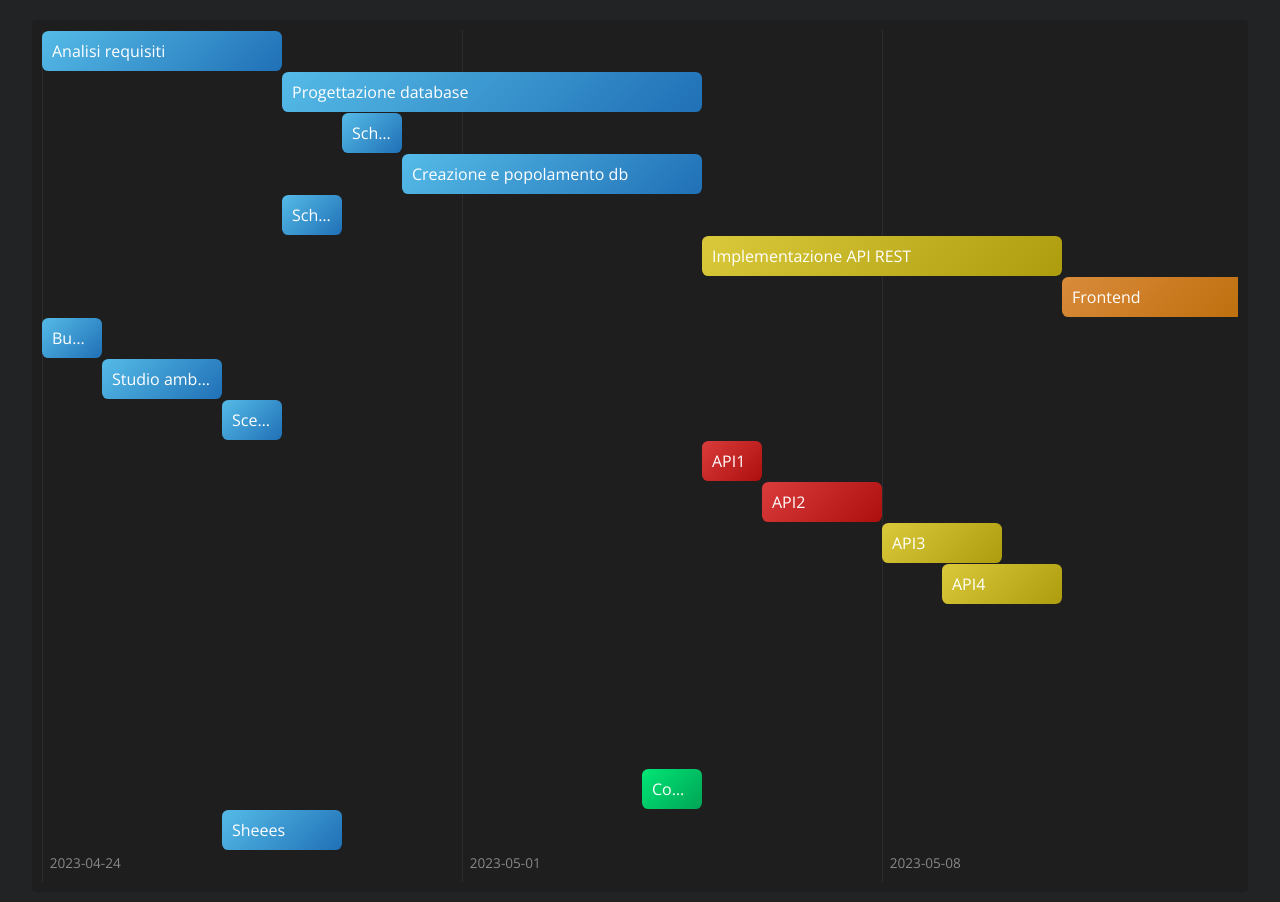
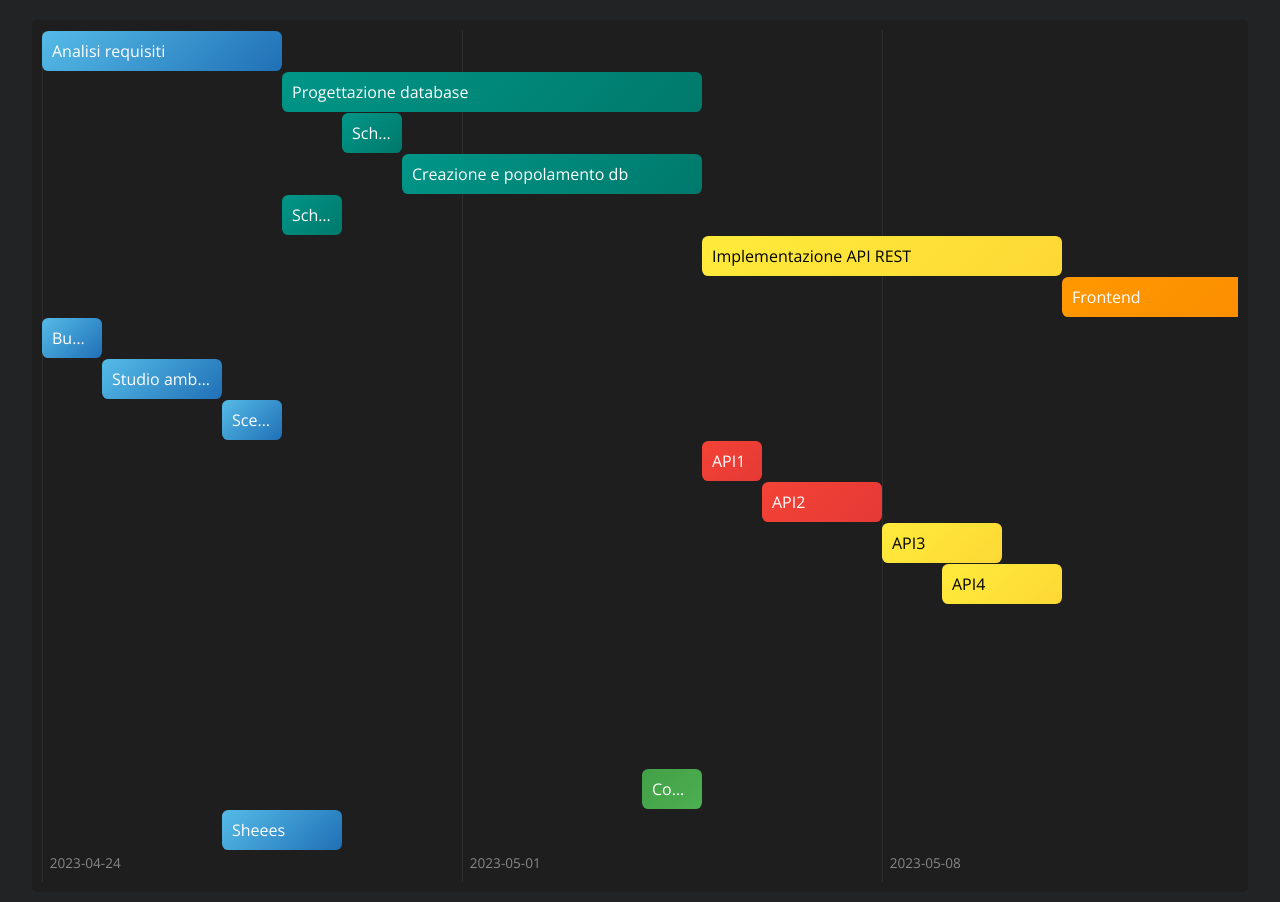
Before and after one commit to Maruchero/WBMaster, a Django app: template templates/project.html in a window 1280 px wide. Shown: the part 234-1136 px from the top of the page. Run offline with Django 4.2, Linux system fonts and the light colour scheme; the template is opened without the code that fills it: values that come from a table or form of the project are taken from there, others are empty; data comes from the database, SQL or seed files in the repository; both versions use the stored data as it was after the commit.

Commit message:
Task colors correction

```diff
--- a/static/css/project.css
+++ b/static/css/project.css
@@ -1,30 +1,37 @@
 .green {
-  --task-gradient: linear-gradient(135deg, #00e676, #00a455);
-  --task-gradient-focus: linear-gradient(135deg, #069f55, #00994f);
+  --task-gradient: linear-gradient(135deg, #43A047, #4CAF50);
+  --task-gradient-focus: linear-gradient(135deg, #2E7D32, #1B5E20);
   --task-focus: #44714252;
 }
 
+.teal {
+  --task-gradient: linear-gradient(135deg, #009688, #00796B);
+  --task-gradient-focus: linear-gradient(135deg, #00796B, #00695C);
+  --task-focus: #28474352;
+}
+
 .red {
-  --task-gradient: linear-gradient(135deg, #da3b3b, #ad0e0e);
-  --task-gradient-focus: linear-gradient(135deg, #a52525, #9f1919);
-  --task-focus: #71424252;
+  --task-gradient: linear-gradient(135deg, #F44336, #E53935);
+  --task-gradient-focus: linear-gradient(135deg, #C62828, #B71C1C);
+  --task-focus: #723d3d52;
 }
 
 .yellow {
-  --task-gradient: linear-gradient(135deg, #daca3b, #ad9d0e);
-  --task-gradient-focus: linear-gradient(135deg, #a7a335, #998b0d);
-  --task-focus: #716b4252;
+  --task-gradient: linear-gradient(135deg, #FFEB3B, #FDD835);
+  --task-gradient-focus: linear-gradient(135deg, #FBC02D, #F9A825);
+  --task-focus: #4b451552;
+  color: #000;
 }
 
 .orange {
-  --task-gradient: linear-gradient(135deg, #da8b3b, #b66700);
-  --task-gradient-focus: linear-gradient(135deg, #c57b13, #c25e00);
-  --task-focus: #71624252;
+  --task-gradient: linear-gradient(135deg, #FF9800, #FB8C00);
+  --task-gradient-focus: linear-gradient(135deg, #F57C00, #EF6C00);
+  --task-focus: #755f3e52;
 }
 
 .purple {
-  --task-gradient: linear-gradient(135deg, #b23bda, #8900b6);
-  --task-gradient-focus: linear-gradient(135deg, #8412b9, #7e00c2);
+  --task-gradient: linear-gradient(135deg, #AB47BC, #a429b9);
+  --task-gradient-focus: linear-gradient(135deg, #8E24AA, #7B1FA2);
   --task-focus: #66427152;
 }
 
@@ -67,7 +74,6 @@
   translate: 0 -50% !important;
   right: 25px;
   box-sizing: border-box;
-  padding: 0 10px;
   border-radius: 5px;
   box-shadow: -4px 4px 8px var(--boxShadow);
   width: 450px;
@@ -77,7 +83,7 @@
 }
 
 #t {
-  padding: 30px 0;
+  padding: 30px 10px;
 }
 
 /* Overview */
--- a/static/js/project.js
+++ b/static/js/project.js
@@ -157,6 +157,9 @@ weeks.style.setProperty("--width", WEEK_LENGTH + "px");
 // Unfocus
 overview.onclick = () => {
   hideSidebanner();
+  // Remove highlight from highlighted task if any
+  if (focusedTask) focusedTask.classList.remove("focused");
+  if (focusedParentTask) focusedParentTask.classList.remove("subtask-focused");
 };
 
 /*************************************************************************************
--- a/templates/project.html
+++ b/templates/project.html
@@ -115,7 +115,8 @@
       </label>
       <label>
         <select name="color">
-          <option value="default">Blu</option>
+          <option value="default">Azzurro</option>
+          <option value="teal">Teal</option>
           <option value="green">Verde</option>
           <option value="red">Rosso</option>
           <option value="yellow">Giallo</option>
```
Also changed, not shown: db.sqlite3.
